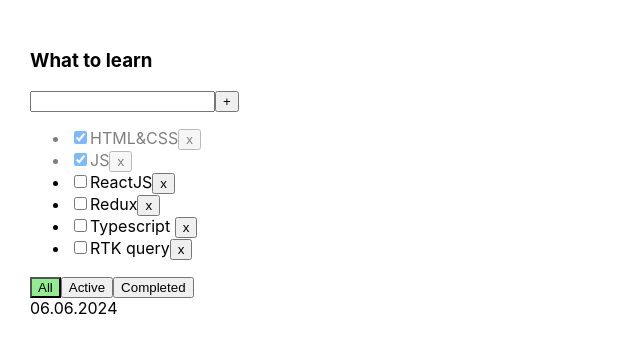
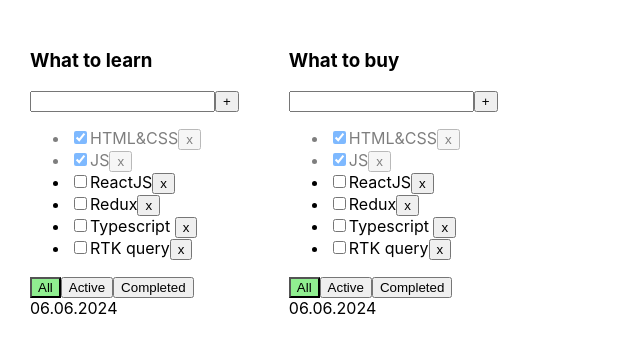
Before and after one commit to nikitastas/todolist, a React (Create React App) app: page / in a window 1280 px wide. Shown: the top 352 px of the page, without its empty margins (0-640 px from the left). Built offline with nearby package versions, Linux system fonts and the light colour scheme.

Commit message:
Added Todolists mapping

```diff
--- a/src/App.tsx
+++ b/src/App.tsx
@@ -9,9 +9,20 @@ type Task = {
     isDone: boolean
 }
 
-export type FilterValuesType = 'all' | 'active' | 'completed';
+type Todolist = {
+    id: string
+    title: string
+    filter: FilterValues
+}
+
+export type FilterValues = 'all' | 'active' | 'completed';
 
 export function App() {
+    const [todolists, setTodolists] = useState<Todolist[]>([
+        {id: v1(), title: 'What to learn', filter: 'all'},
+        {id: v1(), title: 'What to buy', filter: 'all'},
+    ])
+
     const [tasks, setTasks] = useState<Array<Task>>([
         {id: v1(), title: 'HTML&CSS', isDone: true},
         {id: v1(), title: 'JS', isDone: true},
@@ -31,14 +42,14 @@ export function App() {
         setTasks(newTasks)
     }
 
-    const [filter, setFilter] = useState<FilterValuesType>('all');
+    const [filter, setFilter] = useState<FilterValues>('all');
 
     const removeTask = (taskId: string) => {
         const filteredTasks = tasks.filter(task => task.id !== taskId);
         setTasks(filteredTasks);
     }
 
-    const changeFilter = (filter: FilterValuesType) => {
+    const changeFilter = (filter: FilterValues) => {
         setFilter(filter);
     }
 
@@ -56,11 +67,14 @@ export function App() {
         tasksForTodolist = tasks.filter(task => task.isDone);
     }
 
-
     return (
         <div className="App">
-            <Todolist title={'What to learn'} tasks={tasksForTodolist} date={'06.06.2024'} removeTask={removeTask}
-                      changeFilter={changeFilter} addTask={addTask} changeTaskStatus={changeTaskStatus} filter={filter}/>
+            {todolists.map(tl => {
+                return (
+                    <Todolist key={tl.id} title={tl.title} tasks={tasksForTodolist} date={'06.06.2024'} removeTask={removeTask}
+                              changeFilter={changeFilter} addTask={addTask} changeTaskStatus={changeTaskStatus} filter={tl.filter}/>
+                )
+            })}
         </div>
     );
 }
--- a/src/Todolist.tsx
+++ b/src/Todolist.tsx
@@ -1,5 +1,5 @@
 import {Button} from './Button';
-import {FilterValuesType} from './App';
+import {FilterValues} from './App';
 import {ChangeEvent, KeyboardEvent, useState} from 'react';
 
 type Props = {
@@ -7,10 +7,10 @@ type Props = {
     tasks: Array<Task>
     date?: string
     removeTask: (taskId: string) => void
-    changeFilter: (filter: FilterValuesType) => void
+    changeFilter: (filter: FilterValues) => void
     addTask: (title: string) => void
     changeTaskStatus: (taskId: string, taskStatus: boolean) => void
-    filter: FilterValuesType
+    filter: FilterValues
 }
 
 type Task = {
@@ -39,7 +39,7 @@ export const Todolist = ({title, tasks, date, removeTask, changeFilter, addTask,
         if (e.key === 'Enter') addTaskHandler()
     }
 
-    const changeFilterTasksHandler = (filter: FilterValuesType) => {
+    const changeFilterTasksHandler = (filter: FilterValues) => {
         changeFilter(filter)
     }
 
```
